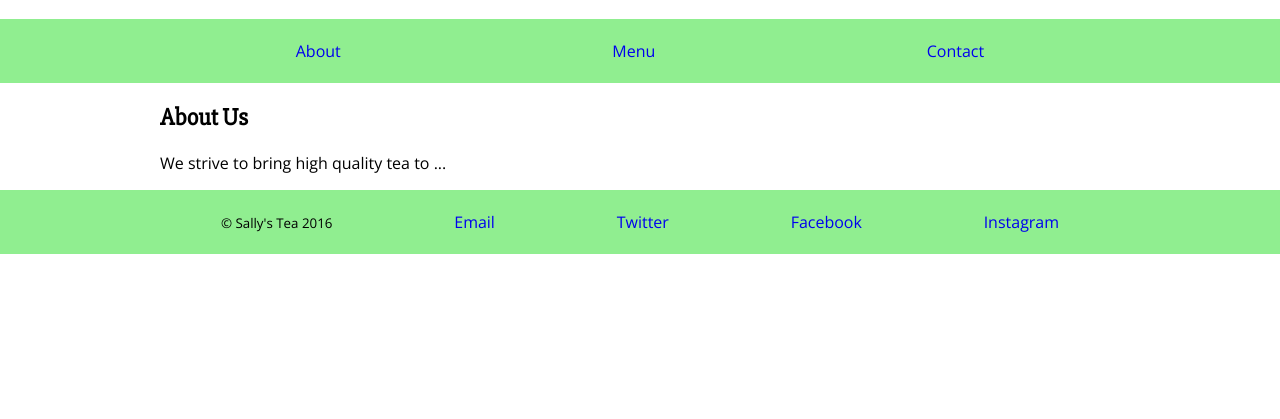
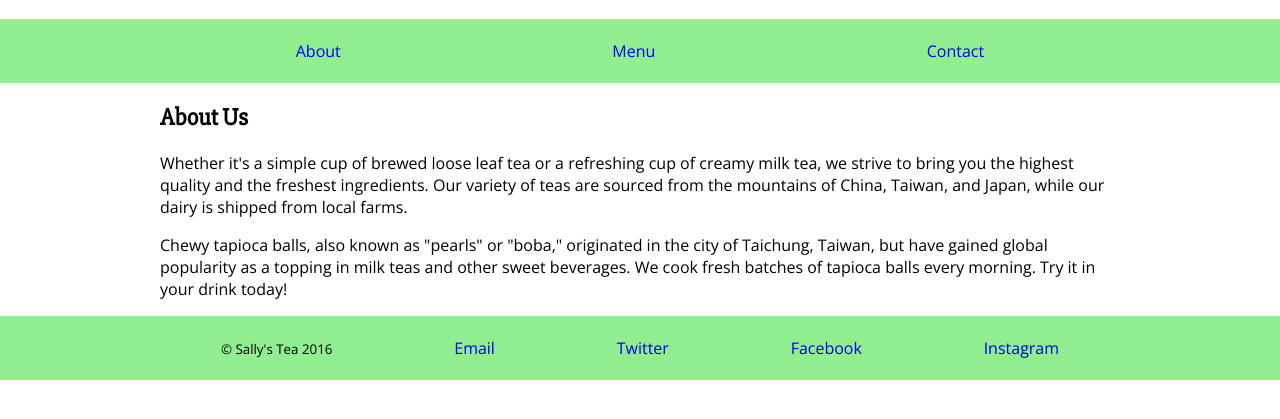
Before and after one commit to tymeart/sallys-tea, a plain HTML site: page index.html in a window 1280 px wide. Shown: the part 63-482 px from the top of the page. Drawn offline with nearby package versions, Linux system fonts and the light colour scheme.

Commit message:
Adds About Us copy

```diff
--- a/index.html
+++ b/index.html
@@ -23,7 +23,15 @@
     <div class="container">
       <h2>About Us</h2>
       <p>
-        We strive to bring high quality tea to ...
+        Whether it's a simple cup of brewed loose leaf tea or a refreshing cup of creamy milk tea,
+        we strive to bring you the highest quality and the freshest ingredients.
+        Our variety of teas are sourced from the mountains of China, Taiwan, and Japan, while our
+        dairy is shipped from local farms.
+      </p>
+      <p>
+        Chewy tapioca balls, also known as "pearls" or "boba," originated in the city of Taichung, Taiwan,
+        but have gained global popularity as a topping in milk teas and other sweet beverages. We
+        cook fresh batches of tapioca balls every morning. Try it in your drink today!
       </p>
     </div>
 
--- a/main.css
+++ b/main.css
@@ -4,7 +4,7 @@ body {
 }
 
 .container {
-  padding: 0 12px;
+  padding: 0 15px;
   max-width: 960px;
   margin: 0 auto;
   box-sizing: content-box;
```
